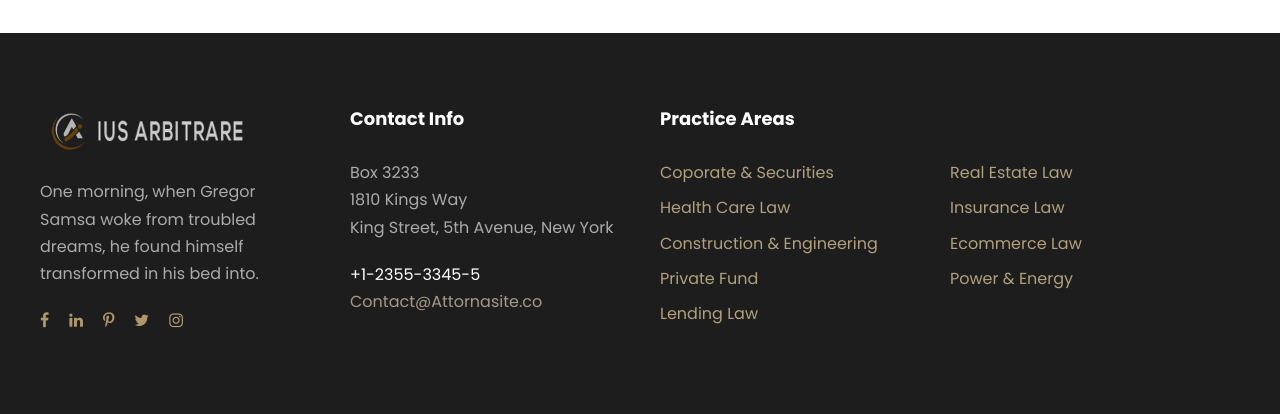
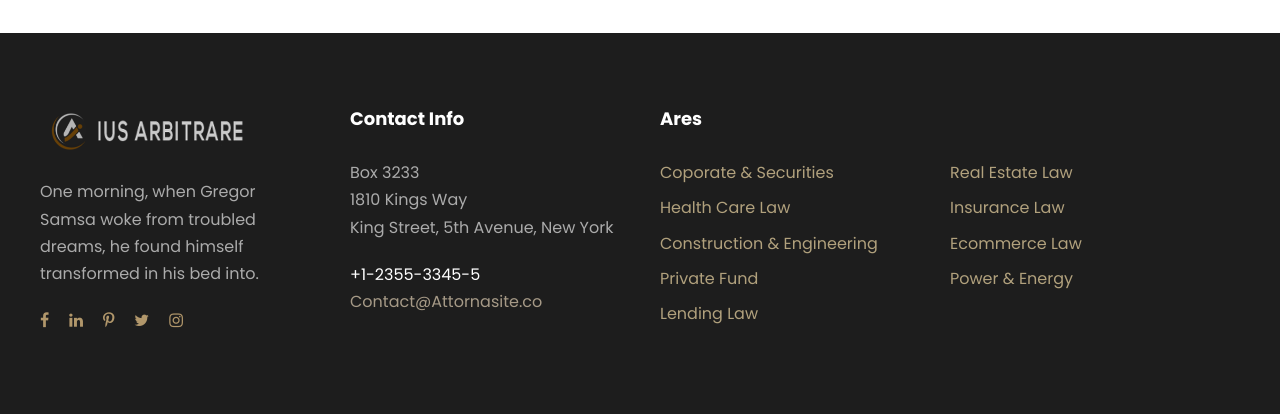
Before and after one commit to rgutierrez27/ius_arbitrare, a Laravel app: page /quienes-somos in a window 1280 px wide. Shown: the part 2034-2448 px from the top of the page. Run offline with Laravel 8, Linux system fonts and the light colour scheme; some libraries are stand-ins or nearby versions.

Commit message:
modifique el footer a modo de prueba

```diff
--- a/resources/views/layouts/layout.blade.php
+++ b/resources/views/layouts/layout.blade.php
@@ -286,7 +286,7 @@
                     </div>
                     <div class="attorna-footer-column attorna-item-pdlr attorna-column-30">
                         <div id=gdlr-core-custom-menu-widget-4 class="widget widget_gdlr-core-custom-menu-widget attorna-widget">
-                            <h3 class="attorna-widget-title">Practice Areas</h3><span class=clear></span>
+                            <h3 class="attorna-widget-title">Ares</h3><span class=clear></span>
                             <div class=menu-practice-areas-container>
                                 <ul id=menu-practice-areas class="gdlr-core-custom-menu-widget gdlr-core-menu-style-half">
                                     <li class="menu-item"><a href=#>Coporate &#038; Securities</a></li>
```
